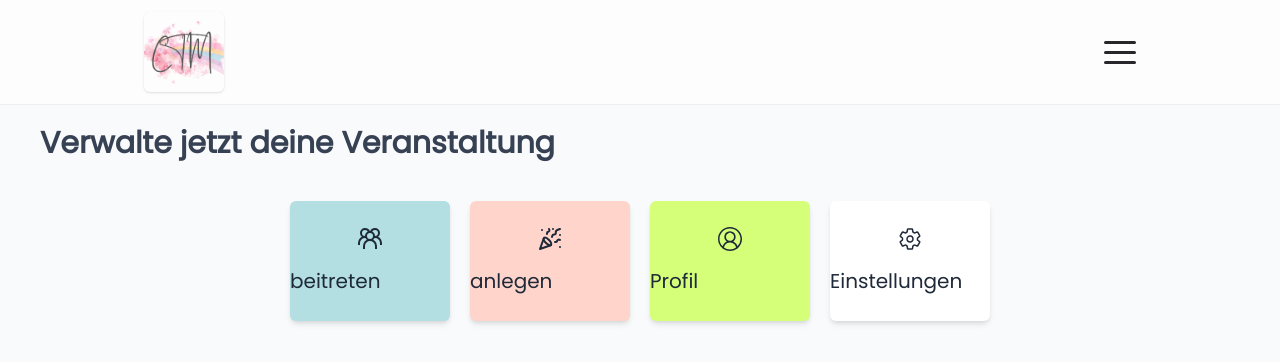
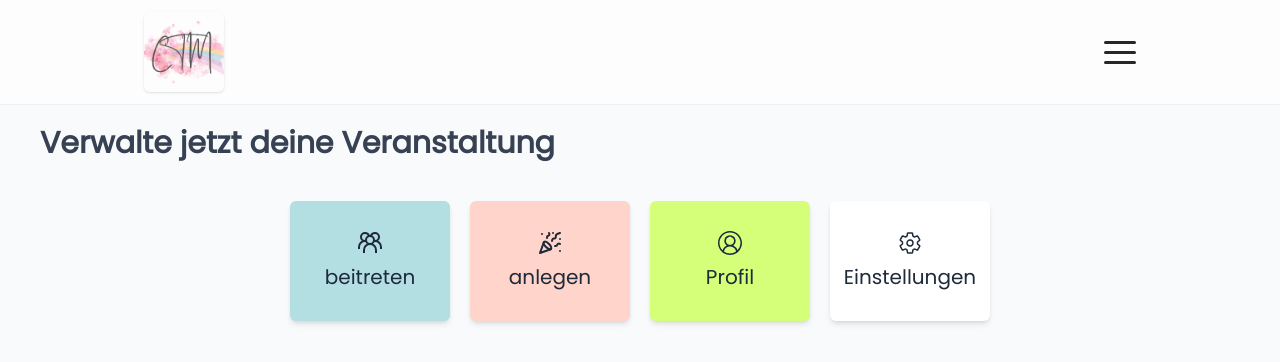
Before and after one commit to jonas8900/CTM, a Next.js app: page / in a window 1280 px wide. Shown: the top 362 px of the page. Built offline with nearby package versions, Linux system fonts and the light colour scheme.

Commit message:
correct startingpage

```diff
--- a/pages/index.js
+++ b/pages/index.js
@@ -12,21 +12,36 @@ export default function Home() {
             <section>
                 <h2 className="text-3xl max-w-3/4 text-left ml-10 mt-5 font-bold text-gray-700 dark:text-gray-200">Verwalte jetzt deine Veranstaltung</h2>
                 <div className="flex flex-row gap-5 mt-10 flex-wrap items-center justify-center">
-                    <MainButton className="bg-button-primary text-xl shadow-md text-gray-800 gap-4 flex flex-col justify-center align-center active:bg-[linear-gradient(90deg,#ef4444_0%,#f97316_16.6%,#eab308_33.3%,#22c55e_50%,#3b82f6_66.6%,#6366f1_83.3%,#a855f7_100%)] active:text-white" onClick={() => console.log("Button clicked!")}>
-                        <GrGroup className="inline-block self-center w-6 h-6" />
-                        beitreten
+                    <MainButton
+                    className="bg-button-primary text-xl shadow-md text-gray-800 gap-2 flex flex-col items-center justify-center active:bg-[linear-gradient(90deg,#ef4444_0%,#f97316_16.6%,#eab308_33.3%,#22c55e_50%,#3b82f6_66.6%,#6366f1_83.3%,#a855f7_100%)] active:text-white"
+                    onClick={() => console.log("Button clicked!")}
+                    >
+                    <GrGroup className="w-6 h-6" />
+                    <span>beitreten</span>
                     </MainButton>
-                    <MainButton className="bg-secondary text-xl shadow-md text-gray-800 gap-4 flex flex-col justify-center align-center active:bg-[linear-gradient(90deg,#ef4444_0%,#f97316_16.6%,#eab308_33.3%,#22c55e_50%,#3b82f6_66.6%,#6366f1_83.3%,#a855f7_100%)] active:text-white" onClick={() => console.log("Button clicked!")}>
-                        <LuPartyPopper className="inline-block self-center w-6 h-6" />
-                        anlegen
+
+                    <MainButton
+                    className="bg-secondary text-xl shadow-md text-gray-800 gap-2 flex flex-col items-center justify-center active:bg-[linear-gradient(90deg,#ef4444_0%,#f97316_16.6%,#eab308_33.3%,#22c55e_50%,#3b82f6_66.6%,#6366f1_83.3%,#a855f7_100%)] active:text-white"
+                    onClick={() => console.log("Button clicked!")}
+                    >
+                    <LuPartyPopper className="w-6 h-6" />
+                    <span>anlegen</span>
                     </MainButton>
-                    <MainButton className="bg-highlight-secondary text-xl shadow-md text-gray-800 gap-4 flex flex-col justify-center align-center active:bg-[linear-gradient(90deg,#ef4444_0%,#f97316_16.6%,#eab308_33.3%,#22c55e_50%,#3b82f6_66.6%,#6366f1_83.3%,#a855f7_100%)] active:text-white" onClick={() => console.log("Button clicked!")}>
-                        <VscAccount className="inline-block self-center w-6 h-6" />
-                        Profil
+
+                    <MainButton
+                    className="bg-highlight-secondary text-xl shadow-md text-gray-800 gap-2 flex flex-col items-center justify-center active:bg-[linear-gradient(90deg,#ef4444_0%,#f97316_16.6%,#eab308_33.3%,#22c55e_50%,#3b82f6_66.6%,#6366f1_83.3%,#a855f7_100%)] active:text-white"
+                    onClick={() => console.log("Button clicked!")}
+                    >
+                    <VscAccount className="w-6 h-6" />
+                    <span>Profil</span>
                     </MainButton>
-                    <MainButton className="bg-white text-xl shadow-md text-gray-800 gap-4 flex flex-col justify-center align-center active:bg-[linear-gradient(90deg,#ef4444_0%,#f97316_16.6%,#eab308_33.3%,#22c55e_50%,#3b82f6_66.6%,#6366f1_83.3%,#a855f7_100%)] active:text-white" onClick={() => console.log("Button clicked!")}>
-                        <IoSettingsOutline className="inline-block self-center w-6 h-6" />
-                        Einstellungen
+
+                    <MainButton
+                    className="bg-white text-xl shadow-md text-gray-800 gap-2 flex flex-col items-center justify-center active:bg-[linear-gradient(90deg,#ef4444_0%,#f97316_16.6%,#eab308_33.3%,#22c55e_50%,#3b82f6_66.6%,#6366f1_83.3%,#a855f7_100%)] active:text-white"
+                    onClick={() => console.log("Button clicked!")}
+                    >
+                    <IoSettingsOutline className="w-6 h-6" />
+                    <span>Einstellungen</span>
                     </MainButton>
                 </div>
             </section>
```
